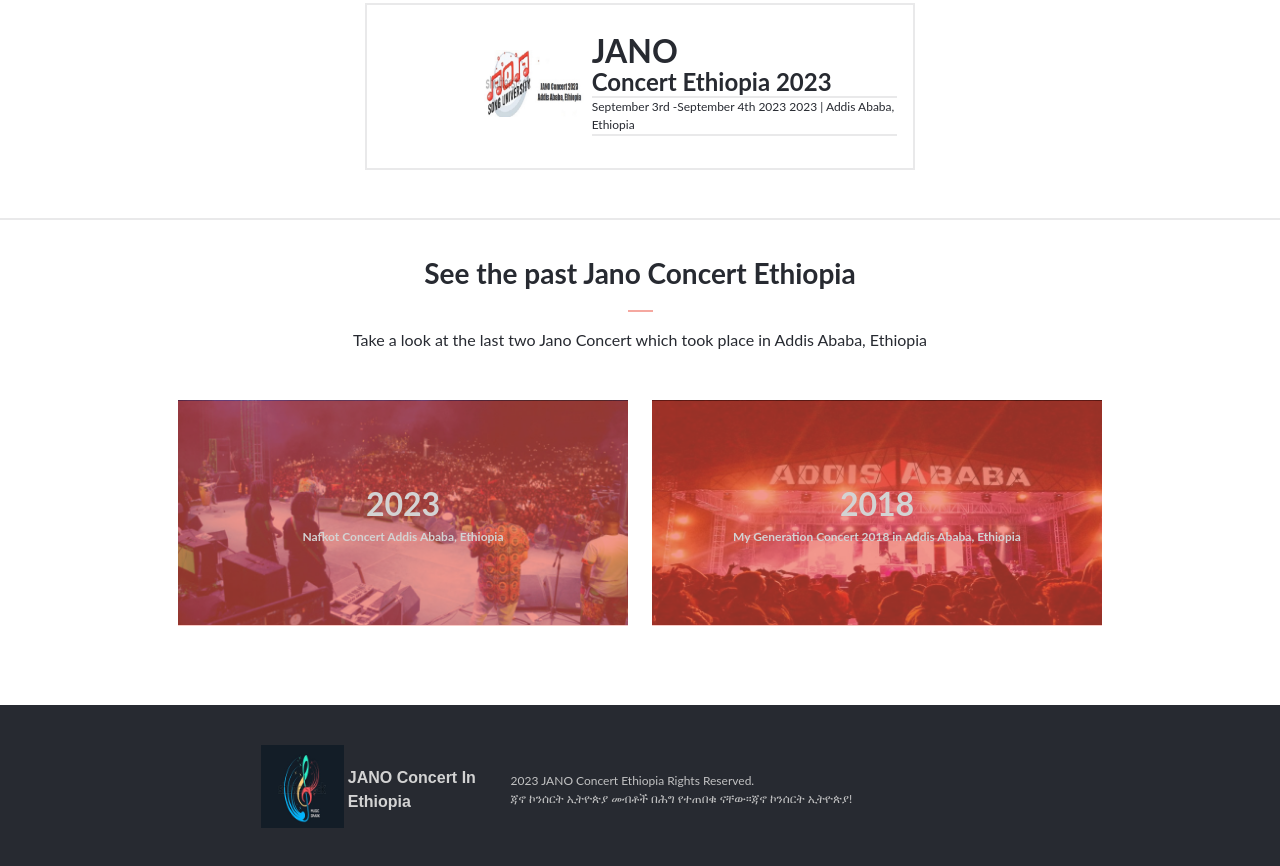
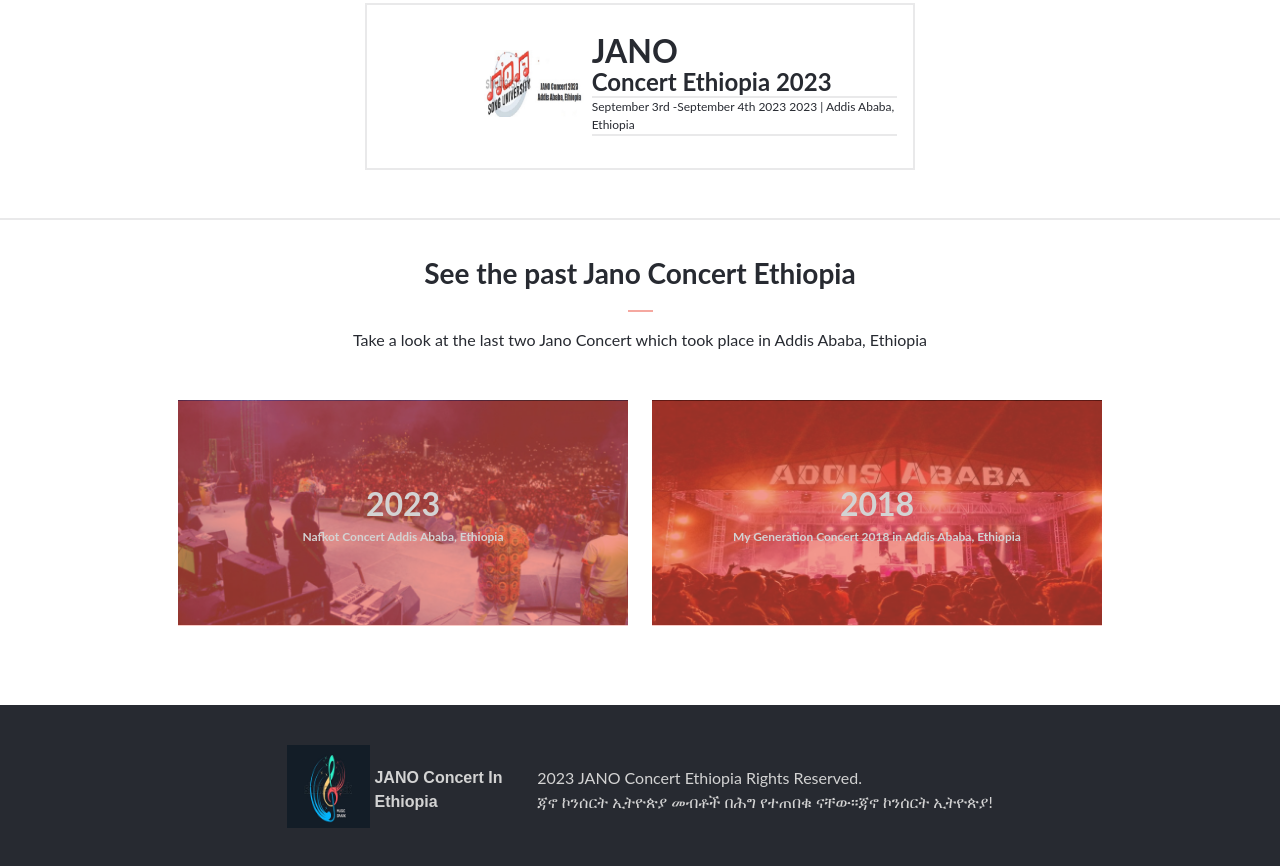
Before and after one commit to melkamu372/capstone-project, a plain HTML site: page about.html in a window 1280 px wide. Shown: the part 832-1698 px from the top of the page. Drawn offline with Linux system fonts and the light colour scheme.

Commit message:
center the footer

```diff
--- a/about.html
+++ b/about.html
@@ -72,6 +72,7 @@
 
                     <ul class="nav-list row">
 
+                        <li class="nav-item"><a href="index.html" class="nav-link">Home</a></li>
                         <li class="nav-item"><a href="about.html" class="nav-link red">About</a></li>
 
                         <li class="nav-item"><a href="index.html#program" class="nav-link">Program</a></li>
@@ -277,11 +278,11 @@
         </div>
     </section>
 
-    <footer class="footer footer-about">
+     <footer class="footer footer-about">
 
-        <div class="container row footer-row">
+        <div class="container row footer-row footer-center">
 
-            <div class="logo about-footer-logo">
+            <div class="logo">
 
                 <div class="logo-img-cont">
 
@@ -290,7 +291,7 @@
                 </div>
                 <h4 class="logo-title">JANO Concert In Ethiopia</h4>
             </div>
-            <div class="rights unhidden">
+            <div class="unhidden">
 
                 <p class="date">2023 JANO Concert Ethiopia</p>
 
@@ -298,7 +299,7 @@
 
             </div>
 
-            <div class="rights hidden">
+            <div class="hidden">
 
                 <p class="date">2023 JANO Concert Ethiopia Rights Reserved.</p>
 
--- a/script/featured-data.js
+++ b/script/featured-data.js
@@ -34,7 +34,7 @@
 const more = document.querySelector('.more-btn');
 const less = document.querySelector('.less-btn');
 
-const speaker = function () {
+const speaker = () => {
   for (let index = 0; index < featuredMusicians.length; index += 1) {
     musiciansList.innerHTML += `
 
--- a/style.css
+++ b/style.css
@@ -838,4 +838,11 @@
     justify-content: center;
     margin-left: 12%;
   }
+
+  .footer-center {
+    display: flex !important;
+    justify-content: center !important;
+    align-items: center !important;
+    width: 100% !important;
+  }
 }
```
Also changed, not shown: index.html (+3 -3 lines).
